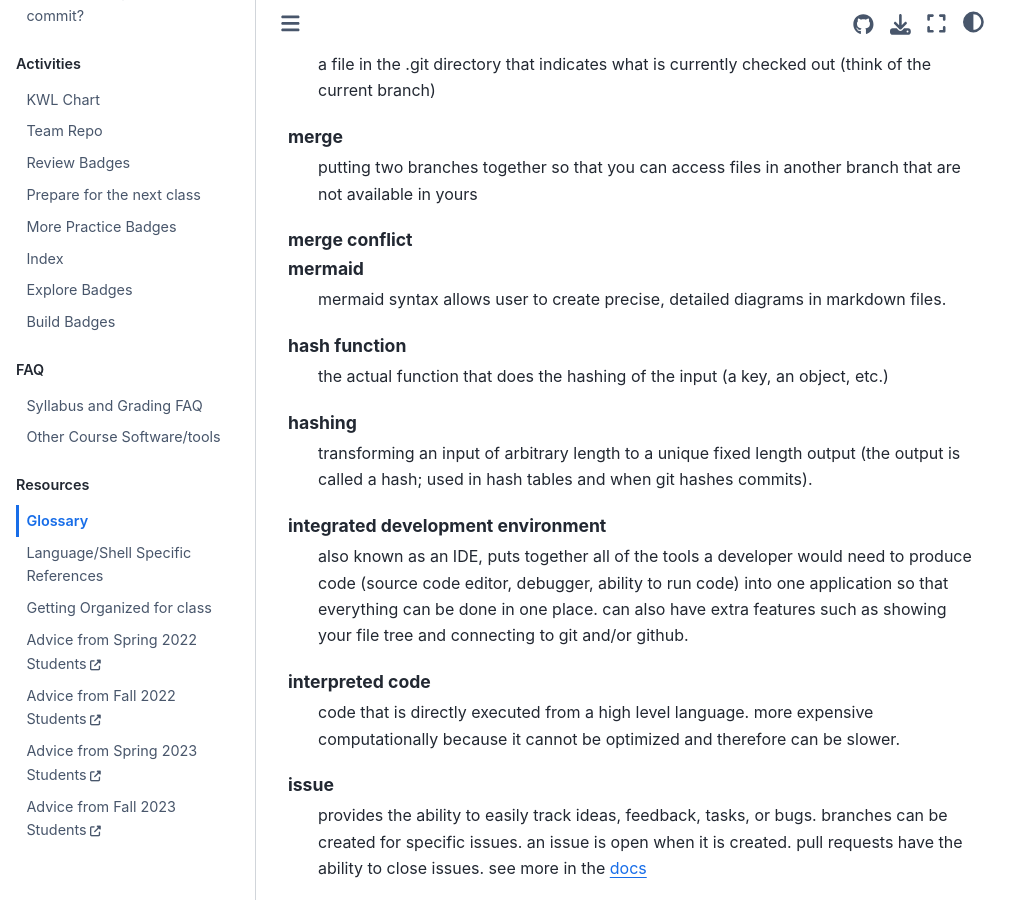
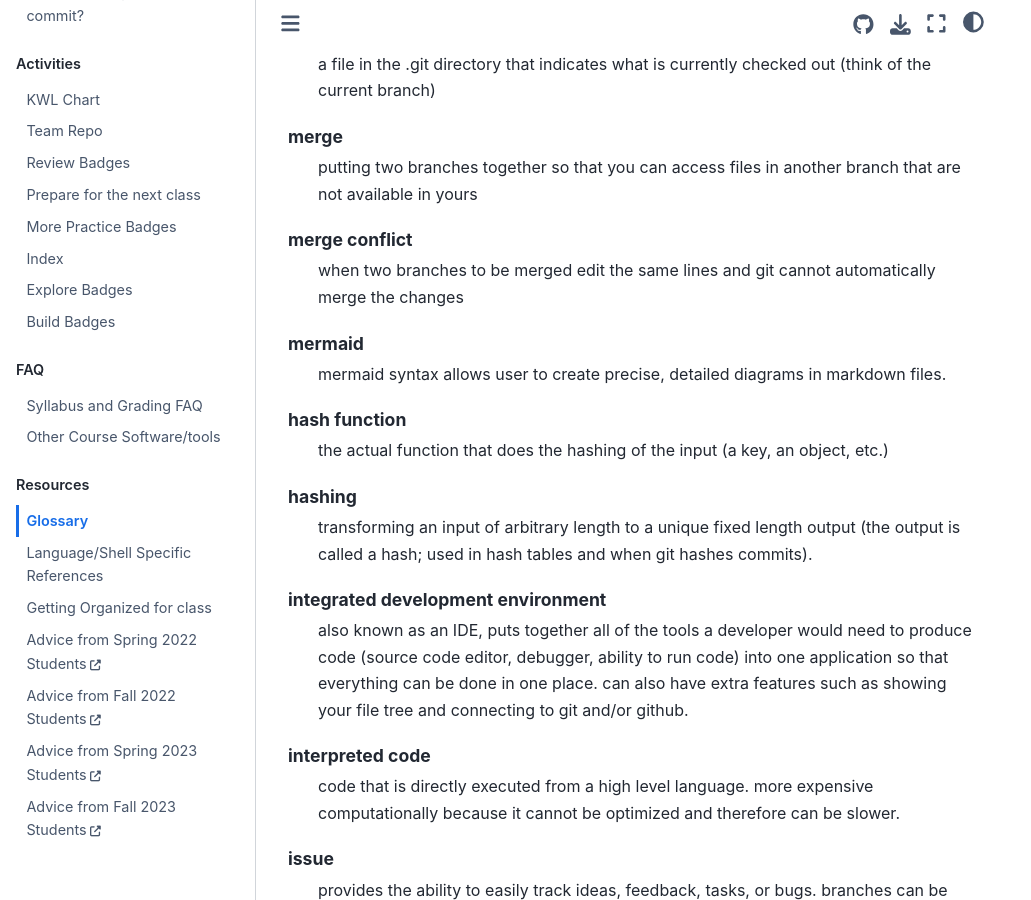
Before and after one commit to compsys-progtools/spring2024, a Jupyter Book: the page built from resources/glossary.md, in a window 1280 px wide and 900 px high, scrolled down 1856 px. Shown: the whole window, without its empty margins (0-1031 px from the left). Built offline with Jupyter Book 1.0.4 settings and Sphinx 7.4.7 and the Sphinx Book theme 1.1.4, drawn with Linux system fonts in a browser that asks for light colours; pages that are not in the unit, such as notebooks, are missing from menus; some of the changed text lies outside the part shown.

Commit message:
glossary fixes

```diff
--- a/resources/glossary.md
+++ b/resources/glossary.md
@@ -73,17 +73,22 @@
 merge
   putting two branches together so that you can access files in another branch that are not available in yours
 
+
 merge conflict
+  when two branches to be merged edit the same lines and git cannot automatically merge the changes
 
 
 mermaid
   mermaid syntax allows user to create precise, detailed diagrams in markdown files.
 
+
 hash function
   the actual function that does the hashing of the input (a key, an object, etc.)
 
+
 hashing
   transforming an input of arbitrary length to a unique fixed length output (the output is called a hash; used in hash tables and when git hashes commits).
+
 
 integrated development environment
   also known as an IDE, puts together all of the tools a developer would need to produce code (source code editor, debugger, ability to run code) into one application so that everything can be done in one place. can also have extra features such as showing your file tree and connecting to git and/or github.
@@ -92,6 +97,7 @@
 interpreted code
   code that is directly executed from a high level language. more expensive computationally because it cannot be optimized and therefore can be slower.
 
+
 issue
   provides the ability to easily track ideas, feedback, tasks, or bugs. branches can be created for specific issues. an issue is open when it is created. pull requests have the ability to close issues. see more in the [docs](https://docs.github.com/en/issues/tracking-your-work-with-issues/about-issues)
 
@@ -99,29 +105,42 @@
 Linker
   a program that links together the object files and libraries to output an executable file.
 
+
 option
   also known as a flag, a  parameter to a command line program that change its behavior, different from an argument
+
 
 path
   the "location" of a file or folder(directory) in a computer
 
+
 pointer
   a variable that stores the address of another variable
+
 
 pull (changes from a repository)
   download changes from a remote repository and update the local repository with these changes.
 
+
 [pull request](https://docs.github.com/en/pull-requests/collaborating-with-pull-requests/proposing-changes-to-your-work-with-pull-requests/about-pull-requests)
   allow other users to review and request changes on branches. after a pull request recieves approval you can merge the changed content to the main branch.
+
 
 PR
   short for {term}`pull request`
 
+
 push (changes to a repository)
   to put whatever you were working on from your local machine onto a remote copy of the repository in a version control system.
 
+
 relative path
   the path defined **relative** to another file or the current working directory; may start with a name, includes a single file name or may start with `./`
+
+
+remote
+  a copy of the repository hosted on a server
+
 
 repository
   a project folder with tracking information in it in the form of a .git directory in it
@@ -156,12 +175,14 @@
 tree objects
   type of git object in git that helps store multiple files with their hashes (similar to directories in a file system)
 
+
 yml
     see YAML
 
 [YAML](https://yaml.org/)
     a file specification that stores key-value pairs. It is commonly used for configurations and settings.
 
+
 zsh
   zsh or z shell is built on top of the bash shell and contains new features
 
```
